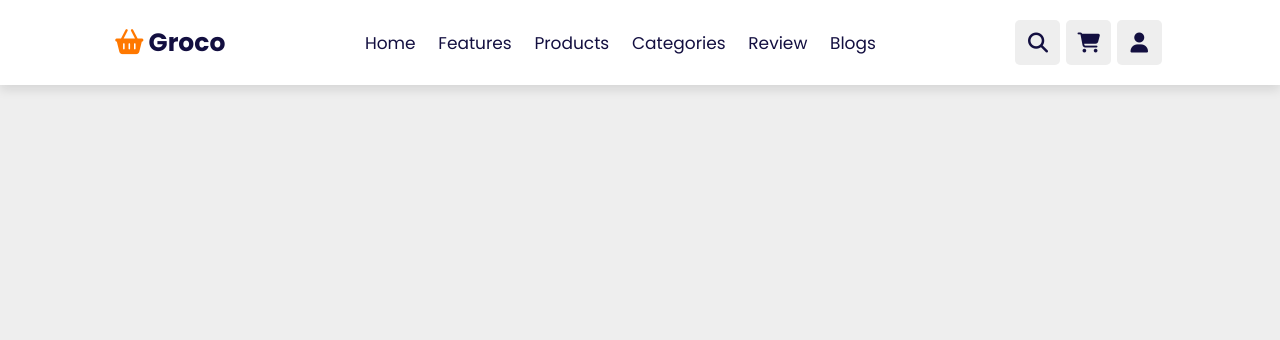
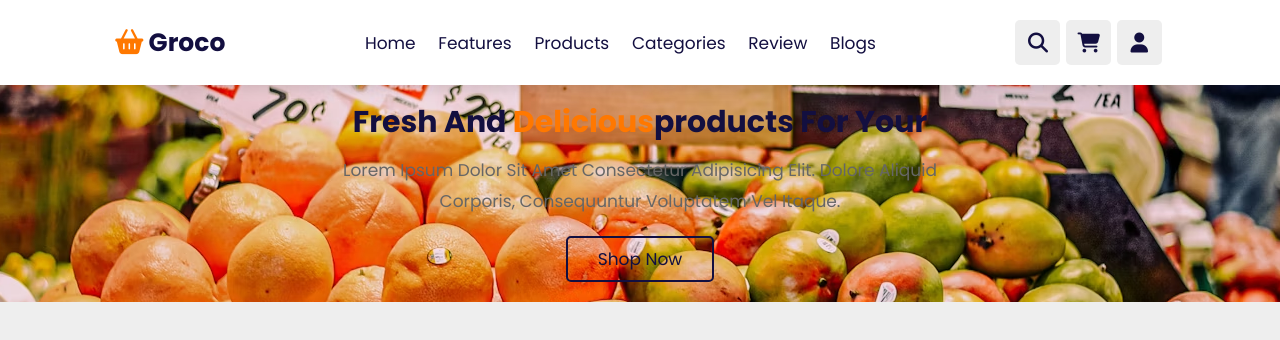
Before and after one commit to ariyansalari/groceryShop, a plain HTML site: page index.html in a window 1280 px wide. Drawn offline with Linux system fonts and the light colour scheme.

Commit message:
home
home section created

```diff
--- a/css/index.css
+++ b/css/index.css
@@ -27,6 +27,9 @@ html {
 }
 body {
   background: #eee;
+}
+main{
+    padding:2rem 9%;
 }
 .btn{
     margin-top: 1rem;
@@ -242,6 +245,9 @@ transition: .4s linear;
         .header{
             padding: 2rem;
         }
+        main{
+            padding:2rem
+        }
     }
     @media (max-width:768px) {
         #menu-btn{
@@ -271,3 +277,30 @@ transition: .4s linear;
             font-size: 50%;
         }
     }
+    .home{
+        display: flex;
+        align-items: center;
+        justify-content: center;
+        background: url('../images/groceryShop.avif');
+        background-position: center;
+        padding-top: 17rem;
+        padding-top: 10rem;
+        background-position-y: 90deg;
+    }
+    .home .content {
+        text-align: center;
+        width: 60rem;
+    }
+    .home .content h3{
+        color: var(--black);
+        font-size:3rem ;
+    }
+    .home .content h3 span{
+  color: var(--orange);
+    }
+    .home .content p{
+        color: var(--light-color);
+        font-size: 1.7rem;
+        padding: 1rem 0;
+        line-height: 1.8;
+    }
--- a/index.html
+++ b/index.html
@@ -40,14 +40,22 @@
       <div class="shopping-cart">
         <div class="box">
             <i class="fas fa-trash"></i>
-            <img src="/images/cocaCola.avif" alt="watermelon/image">
+            <img src="/images/strawberries.avif" alt="watermelon/image">
             <div class="content">
                 <h3>watermelon</h3>
                 <span class="price">$4.99/-</span>
                 <span class="quantity">qty : 1</span>
             </div>
             </div>
-
+            <div class="box">
+                <i class="fas fa-trash"></i>
+                <img src="/images/melon.avif" alt="watermelon/image">
+                <div class="content">
+                    <h3>watermelon</h3>
+                    <span class="price">$4.99/-</span>
+                    <span class="quantity">qty : 1</span>
+                </div>
+                </div>
             <div class="box">
                 <i class="fas fa-trash"></i>
 
@@ -86,7 +94,15 @@
 
       </form>
     </header>
-    <main></main>
+    <!-- home section -->
+    <main class="home" id="home">
+<div class="content"
+>
+<h3>fresh and <span>delicious</span>products for your</h3>
+<p>Lorem ipsum dolor sit amet consectetur adipisicing elit. Dolore aliquid corporis, consequuntur voluptatem vel itaque. </p>
+<a href="#" class="btn">shop now</a>
+</div>
+    </main>
     <footer></footer>
 
     <script src="js/script.js"></script>
```
Also changed, not shown: images/groceryShop.avif (added), images/melon.avif (added), images/strawberries.avif (added).
